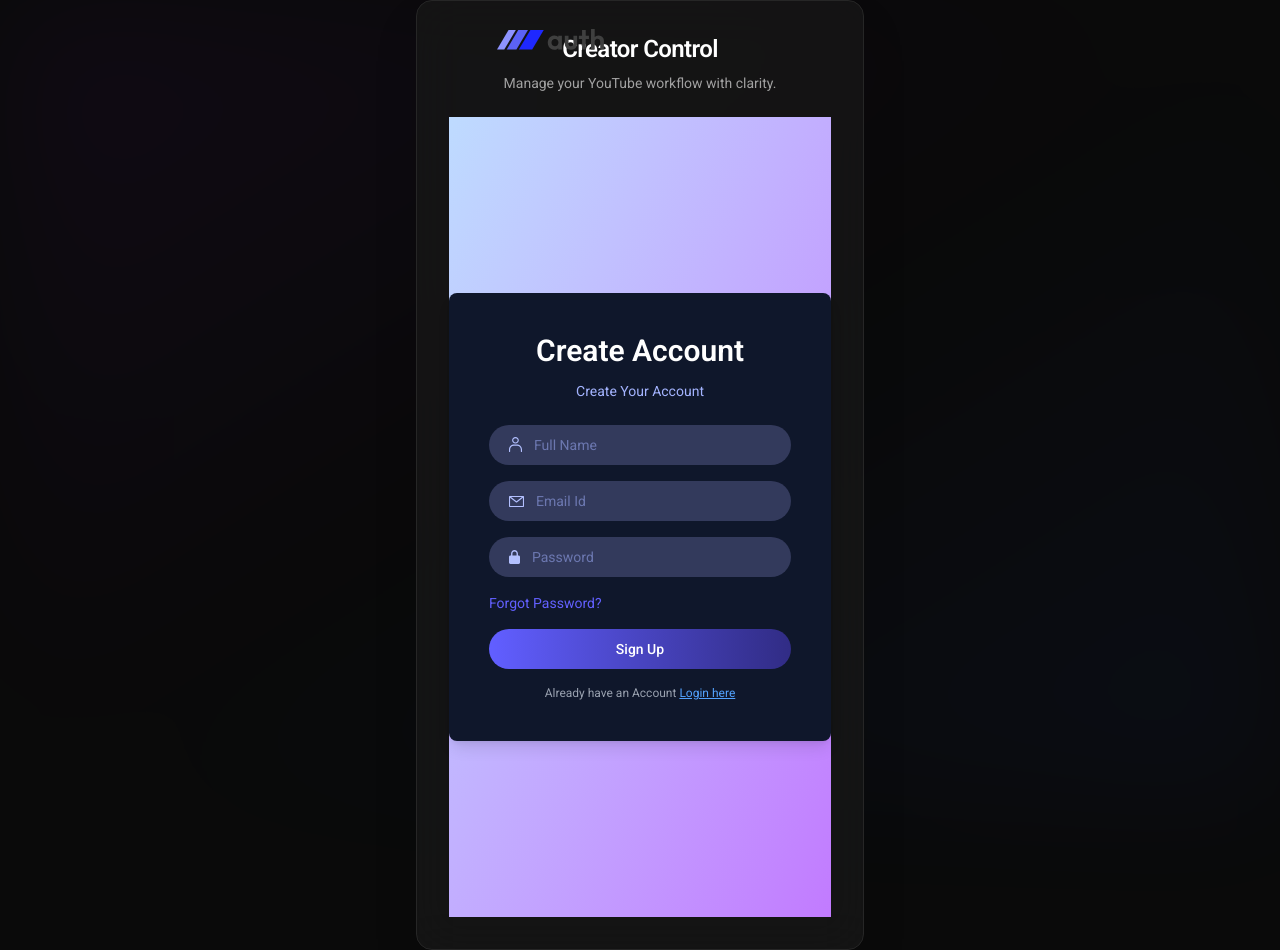
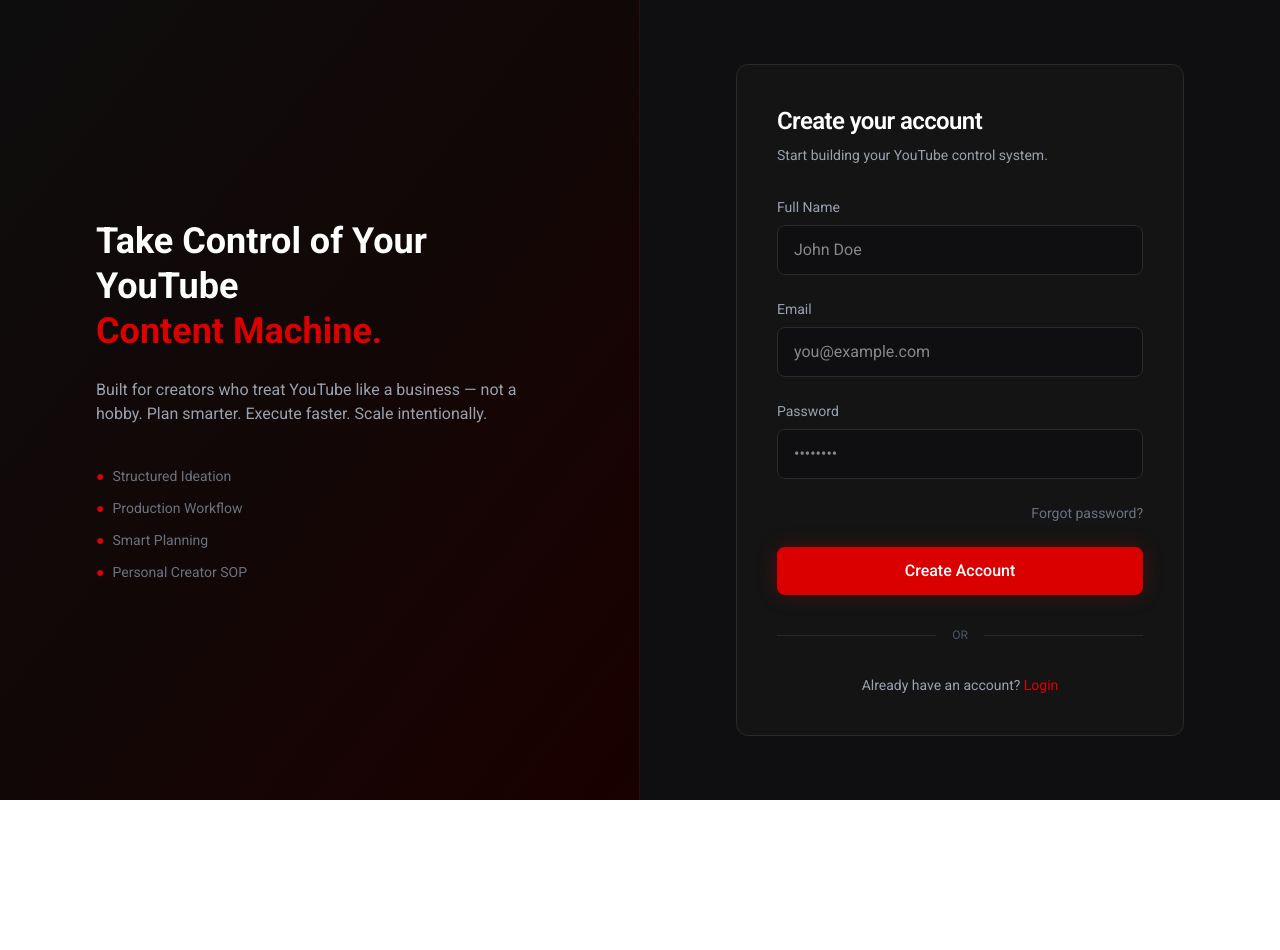
Before and after one commit to Naman830/Youtube-Management-System-, a React (Vite) app in the folder frontend/: page /auth in a window 1280 px wide. After the commit the page ends 800 px from the top, so only its background shows below. Built offline with nearby package versions, Linux system fonts and the light colour scheme; no server answers.

Commit message:
design of auth layout and authform compeyed

```diff
--- a/frontend/src/layouts/AuthLayout.jsx
+++ b/frontend/src/layouts/AuthLayout.jsx
@@ -2,28 +2,52 @@ import { Outlet } from "react-router-dom";
 
 export default function AuthLayout() {
   return (
-    <div className="min-h-screen flex items-center justify-center bg-neutral-950 text-white">
+    <div className="min-h-screen bg-black text-white flex">
 
-      {/* Background Accent */}
-      <div className="absolute inset-0 bg-gradient-to-br from-purple-600/10 via-transparent to-blue-600/10 blur-3xl opacity-50 pointer-events-none" />
+      {/* LEFT PANEL */}
+      <div className="hidden lg:flex w-1/2 flex-col justify-center px-24
+        bg-gradient-to-br from-[#0d0d0d] via-[#120707] to-[#1a0000]
+        border-r border-[#2a0f0f]">
 
-      {/* Auth Container */}
-      <div className="relative w-full max-w-md p-8 bg-neutral-900/80 backdrop-blur-xl border border-neutral-800 rounded-2xl shadow-2xl">
+        <h1 className="text-4xl font-bold leading-tight mb-6">
+          Take Control of Your YouTube <br />
+          <span className="text-[#db0000]">Content Machine.</span>
+        </h1>
 
-        {/* Logo / Branding */}
-        <div className="text-center mb-6">
-          <h1 className="text-2xl font-semibold tracking-tight">
-            Creator Control
-          </h1>
-          <p className="text-sm text-neutral-400 mt-2">
-            Manage your YouTube workflow with clarity.
+        <p className="text-gray-400 max-w-md mb-10">
+          Built for creators who treat YouTube like a business — not a hobby.
+          Plan smarter. Execute faster. Scale intentionally.
+        </p>
+
+        <div className="space-y-3 text-sm text-gray-500">
+          <p className="flex items-center gap-2">
+            <span className="text-[#db0000]">●</span> Structured Ideation
+          </p>
+          <p className="flex items-center gap-2">
+            <span className="text-[#db0000]">●</span> Production Workflow
+          </p>
+          <p className="flex items-center gap-2">
+            <span className="text-[#db0000]">●</span> Smart Planning
+          </p>
+          <p className="flex items-center gap-2">
+            <span className="text-[#db0000]">●</span> Personal Creator SOP
           </p>
         </div>
+      </div>
 
-        {/* Form Content */}
-        <Outlet />
+      {/* RIGHT PANEL */}
+      <div className="flex flex-1 items-center justify-center px-6 bg-[#0f0f12]">
+        <div className="w-full max-w-md
+          bg-[#141414]
+          border border-[#2a2a2a]
+          rounded-xl
+          p-10
+        ">
 
+          <Outlet />
+        </div>
       </div>
+
     </div>
   );
 }
--- a/frontend/src/pages/auth/AuthForm.jsx
+++ b/frontend/src/pages/auth/AuthForm.jsx
@@ -56,105 +56,155 @@ const AuthForm = () => {
   };
 
   return (
-    <div className="flex items-center justify-center min-h-screen px-6 sm:px-0 bg-gradient-to-br from-blue-200 to-purple-400">
-      <img
-        onClick={() => navigate("/")}
-        src={assets.logo}
-        alt=""
-        className="absolute left-5 sm:left-20 top-5  w-28 cursor-pointer"
-      />
+  <>
+    {/* Heading */}
+    <div className="mb-8">
+      <h2 className="text-2xl font-semibold tracking-tight">
+        {state === "Sign Up" ? "Create your account" : "Welcome back"}
+      </h2>
 
-      <div className="bg-slate-900 p-10 rounded-lg shadow-lg w-full sm:w-96 text-indigo-300 text-sm">
-        {/* Heading and Paragraph */}
-        <h2 className="text-3xl font-semibold text-white text-center mb-3 ">
-          {state === "Sign Up" ? "Create Account" : "Login"}
-        </h2>
-        <p className="text-center text-sm mb-6">
+      <p className="text-sm text-gray-400 mt-2">
         {state === "Sign Up"
-            ? "Create Your Account"
-            : "Login to Your Account"}
+          ? "Start building your YouTube control system."
+          : "Log in to manage your content machine."}
       </p>
+    </div>
 
-        <form onSubmit={onSubmitHandler}>
+    {/* Form */}
+    <form onSubmit={onSubmitHandler} className="space-y-6">
+
       {/* Name */}
       {state === "Sign Up" && (
-            <div className="mb-4 flex items-center gap-3 w-full px-5  py-2.5 rounded-full bg-[#333A5C]">
-              <img src={assets.person_icon} alt="" />
+        <div>
+          <label className="block text-sm text-gray-400 mb-2">
+            Full Name
+          </label>
           <input
             type="text"
-                placeholder="Full Name"
             required
-                className="bg-transparent outline-none "
+            value={name}
             onChange={(e) => setName(e.target.value)}
-                value={name}
+            placeholder="John Doe"
+            className="w-full px-4 py-3
+                       bg-[#0f0f12]
+                       border border-[#2a2a2a]
+                       rounded-lg
+                       text-white
+                       focus:outline-none
+                       focus:border-[#db0000]
+                       focus:ring-1
+                       focus:ring-[#db0000]
+                       transition-all duration-200"
           />
         </div>
       )}
 
       {/* Email */}
-          <div className="mb-4 flex items-center gap-3 w-full px-5  py-2.5 rounded-full bg-[#333A5C]">
-            <img src={assets.mail_icon} alt="" />
+      <div>
+        <label className="block text-sm text-gray-400 mb-2">
+          Email
+        </label>
         <input
           type="email"
-              placeholder="Email Id"
           required
-              className="bg-transparent outline-none "
+          value={email}
           onChange={(e) => setEmail(e.target.value)}
-              value={email}
+          placeholder="you@example.com"
+          className="w-full px-4 py-3
+                     bg-[#0f0f12]
+                     border border-[#2a2a2a]
+                     rounded-lg
+                     text-white
+                     focus:outline-none
+                     focus:border-[#db0000]
+                     focus:ring-1
+                     focus:ring-[#db0000]
+                     transition-all duration-200"
         />
       </div>
 
       {/* Password */}
-          <div className="mb-4 flex items-center gap-3 w-full px-5  py-2.5 rounded-full bg-[#333A5C]">
-            <img src={assets.lock_icon} alt="" />
+      <div>
+        <label className="block text-sm text-gray-400 mb-2">
+          Password
+        </label>
         <input
           type="password"
-              placeholder="Password"
           required
-              className="bg-transparent outline-none "
+          value={password}
           onChange={(e) => setPassword(e.target.value)}
-              value={password}
+          placeholder="••••••••"
+          className="w-full px-4 py-3
+                     bg-[#0f0f12]
+                     border border-[#2a2a2a]
+                     rounded-lg
+                     text-white
+                     focus:outline-none
+                     focus:border-[#db0000]
+                     focus:ring-1
+                     focus:ring-[#db0000]
+                     transition-all duration-200"
         />
       </div>
 
-          {/* Forgot Password */}
-          <p
-            className="mb-4 text-indigo-500 cursor-pointer"
+      {/* Forgot */}
+      <div className="flex justify-end">
+        <button
+          type="button"
           onClick={() => navigate("/reset-password")}
+          className="text-sm text-gray-500 hover:text-[#db0000] transition"
         >
-            Forgot Password?
-          </p>
+          Forgot password?
+        </button>
+      </div>
 
-          {/* Button */}
-          <button className="w-full py-2.5 rounded-full bg-gradient-to-r from-indigo-500 to-indigo-900 text-white font-medium">
-            {state}
+      {/* Submit */}
+      <button
+        type="submit"
+        className="w-full py-3 rounded-lg
+                   bg-[#db0000]
+                   hover:bg-[#b80000]
+                   active:scale-[0.98]
+                   transition-all duration-200
+                   font-medium
+                   shadow-[0_0_20px_rgba(219,0,0,0.25)]"
+      >
+        {state === "Sign Up" ? "Create Account" : "Login"}
       </button>
     </form>
 
-        {/* Sign Up and Login */}
+    {/* Divider */}
+    <div className="flex items-center gap-4 my-8">
+      <div className="flex-1 h-px bg-[#2a2a2a]" />
+      <span className="text-xs text-gray-600">OR</span>
+      <div className="flex-1 h-px bg-[#2a2a2a]" />
+    </div>
+
+    {/* Switch */}
+    <p className="text-sm text-center text-gray-400">
       {state === "Sign Up" ? (
-          <p className="text-gray-400 text-center text-xs mt-4 ">
-            Already have an Account{" "}
+        <>
+          Already have an account?{" "}
           <span
             onClick={() => setState("Login")}
-              className="text-blue-400 cursor-pointer underline"
+            className="text-[#db0000] cursor-pointer hover:underline"
           >
-              Login here
+            Login
           </span>
-          </p>
+        </>
       ) : (
-          <p className="text-gray-400 text-center text-xs mt-4 ">
-            Don't have an Account{" "}
+        <>
+          Don’t have an account?{" "}
           <span
             onClick={() => setState("Sign Up")}
-              className="text-blue-400 cursor-pointer underline"
+            className="text-[#db0000] cursor-pointer hover:underline"
           >
-              Sign up
+            Sign Up
           </span>
+        </>
+      )}
     </p>
-        )}
-      </div>
-    </div>
+  </>
 );
 };
 
```
Lines whose indentation alone changed are shown as unchanged.
